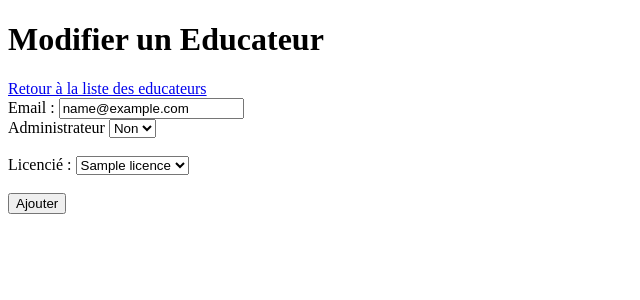
After one commit to L3-MIAGE-UNIVERSITE-RENNES/club-sportif, a PHP site: template partie_1/views/educateur/edit_educateur.php in a window 1280 px wide. The commit adds this page. Shown: the top 300 px of the page, without its empty margins (0-640 px from the left). Run offline with PHP 8.4, Linux system fonts and the light colour scheme; the template is opened without the code that fills it: most values are stand-ins (such as "Sample title", 1, 10 or a date in 2020).

Commit message:
Edit educator

```diff
--- a/partie_1/classes/dao/educateurDAO.php
+++ b/partie_1/classes/dao/educateurDAO.php
@@ -66,10 +66,11 @@
 
         public function update(Educateur $educateur) {
             try {
-                $stmt = $this->connexion->pdo->prepare("UPDATE educateurs SET id_educateur = ?, numero_licence = ?, email = ?, mot_de_passe = ?, est_administrateur = ? WHERE id_educateur = ?");
+                $stmt = $this->connexion->pdo->prepare("UPDATE educateur SET id_educateur = ?, numero_licence = ?, email = ?, mot_de_passe = ?, est_administrateur = ? WHERE id_educateur = ?");
                 $stmt->execute([$educateur->getIdEducateur(), $educateur->getNumeroLicence(), $educateur->getEmail(), $educateur->getMotDePasse(), $educateur->getEstAdministrateur(), $educateur->getIdEducateur()]);
                 return true;
             } catch (PDOException $e) {
+                print_r($e->getMessage());
                 return false;
             }
         }
--- /dev/null
+++ b/partie_1/views/educateur/edit_educateur.php
@@ -0,0 +1,38 @@
+<!DOCTYPE html>
+<html lang="fr">
+<head>
+    <meta charset="UTF-8">
+    <title>Modifier un educateur</title>
+    <!-- Ajoutez ici vos liens CSS ou styles pour la mise en forme -->
+    <link rel="stylesheet" href="../css/styles.css">
+
+</head>
+<body>
+<h1>Modifier un Educateur</h1>
+<a href="ListEducateurController.php">Retour à la liste des educateurs</a>
+
+    <form action="EditEducateurController.php" method="post">
+        <input type="hidden" id="id" name="id" value="<?php echo $_GET["id"]?>" />
+        <label for="email">Email :</label>
+        <input type="email" id="email" name="email" value="<?php echo htmlspecialchars($educateur->getEmail()); ?>"><br>
+
+        <label for="est_administrateur">Administrateur</label>
+        <select name="est_administrateur" id="est_administrateur">
+            <option value="non" <?php if($educateur->getEstAdministrateur() == 0) echo 'selected'; ?>>Non</option>
+            <option value="oui" <?php if($educateur->getEstAdministrateur() == 1) echo 'selected'; ?>>Oui</option>
+        </select>
+        <br><br>
+        <label for="numero_licence">Licencié :</label>
+        <select name="numero_licence" id="numero_licence">
+            <?php
+            // A ameliorer; la selecct doit etre de base sur le numero de licence venant de la base;
+            foreach ($licence as $number) {
+                echo "<option value='{$number->getNumeroLicence()}'>{$number->getNom()}</option>";
+            }
+            ?>
+        </select>
+        <br><br>
+        <input type="submit" name="action" value="Ajouter">
+    </form>
+</body>
+</html>
--- a/partie_1/views/educateur/list_educateur.php
+++ b/partie_1/views/educateur/list_educateur.php
@@ -27,8 +27,8 @@
                 <td><?php echo $educateur->getEmail(); ?></td>
                 <td><?php echo $educateur->getEstAdministrateur(); ?></td>
                 <td>
-                    <a href="ViewContactController.php?id=<?php echo $educateur->getIdEducateur(); ?>">Voir</a>
-                    <a href="EditContactController.php?id=<?php echo $educateur->getIdEducateur(); ?>">Modifier</a>
+                    <a href="ViewEducateurController.php?id=<?php echo $educateur->getIdEducateur(); ?>">Voir</a>
+                    <a href="EditEducateurController.php?id=<?php echo $educateur->getIdEducateur(); ?>">Modifier</a>
                     <a href="DeleteEducateurController.php?id=<?php echo $educateur->getIdEducateur(); ?>">Supprimer</a>
                 </td>
             </tr>
```
Also changed, not shown: partie_1/controllers/educateur/EditEducateurController.php (added, +75 -0 lines).
